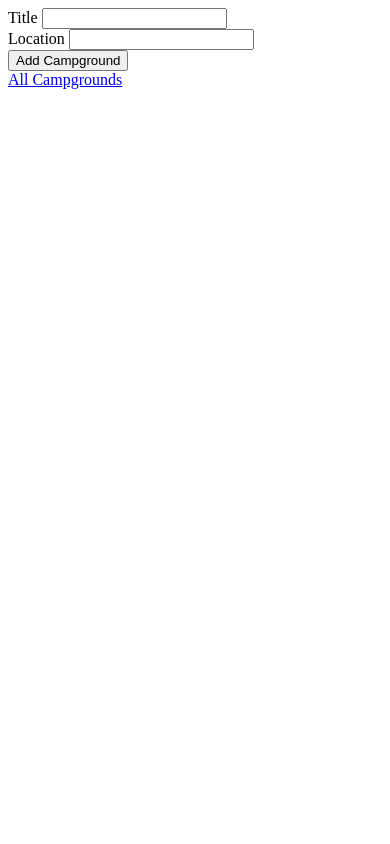
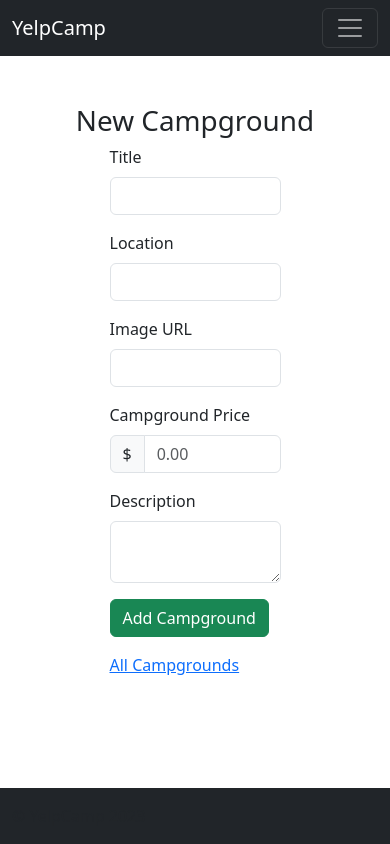
Before and after one commit to jackpendley/YelpCamp, a Node server app: page /campgrounds/new in a window 390 px wide. Run offline with Node 20, Linux system fonts and the light colour scheme; some libraries are stand-ins or nearby versions.

Commit message:
Finished basic styles and layouts bootstrap

```diff
--- a/app.js
+++ b/app.js
@@ -1,6 +1,7 @@
 const express = require('express');
 const path = require('path');
 const mongoose = require('mongoose');
+const ejsMate = require('ejs-mate');
 const methodOverride = require('method-override');
 const Campground = require('./models/campground');
 
@@ -14,7 +15,7 @@ db.once("open", () => {
 
 const app = express();
 
-
+app.engine('ejs', ejsMate);
 app.set('view engine', 'ejs');
 app.set('views', path.join(__dirname, 'views'))
 
--- a/models/campground.js
+++ b/models/campground.js
@@ -3,7 +3,8 @@ const Schema = mongoose.Schema;
 
 const CampgroundSchema = new Schema({
     title: String,
-    price: String,
+    image: String,
+    price: Number,
     description: String,
     location: String
 });
--- a/package.json
+++ b/package.json
@@ -11,6 +11,7 @@
   "license": "ISC",
   "dependencies": {
     "ejs": "^3.1.9",
+    "ejs-mate": "^4.0.0",
     "express": "^4.18.2",
     "method-override": "^3.0.0",
     "mongoose": "^7.5.3",
--- a/seeds/index.js
+++ b/seeds/index.js
@@ -19,9 +19,13 @@ const seedDB = async () => {
     await Campground.deleteMany({});
     for (let i = 0; i < 50; i++) {
         const random1000 = Math.floor(Math.random() * 1000);
+        const price = Math.floor(Math.random() * 20) + 10;
         const camp = new Campground({
             location: `${cities[random1000].city}, ${cities[random1000].state}`,
-            title: `${sample(descriptors)} ${sample(places)}`
+            title: `${sample(descriptors)} ${sample(places)}`,
+            image: 'https://source.unsplash.com/collection/483251',
+            description: 'fill later',
+            price
         })
         await camp.save();
     }
--- a/views/campgrounds/new.ejs
+++ b/views/campgrounds/new.ejs
@@ -1,26 +1,38 @@
-<!DOCTYPE html>
-<html lang="en">
+<% layout('layouts/boilerplate') %>
+<div class="row">
+    <h1 class="text-center">New Campground</h1>
+    <div class="col-6 offset-3">
+        <form action="/campgrounds" method="POST">
+            <div class="mb-3">
+                <label class="form-label" for="title">Title</label>
+                <input class="form-control" type="text" id="title" name="campground[title]">
+            </div>
 
-<head>
-    <meta charset="UTF-8">
-    <meta name="viewport" content="width=device-width, initial-scale=1.0">
-    <title>New Campground</title>
-</head>
+            <div class="mb-3">
+                <label class="form-label" for="location">Location</label>
+                <input class="form-control" type="text" id="location" name="campground[location]">
+            </div>
 
-<body>
-    <form action="/campgrounds" method="POST">
-        <div>
-            <label for="title">Title</label>
-            <input type="text" id="title" name="campground[title]">
-        </div>
-        <div>
-            <label for="location">Location</label>
-            <input type="text" id="location" name="campground[location]">
-        </div>
-        <button>Add Campground</button>
-    </form>
-    <a href="/campgrounds">All Campgrounds</a>
+            <div class="mb-3">
+                <label class="form-label" for="image">Image URL</label>
+                <input class="form-control" type="text" id="image" name="campground[image]">
+            </div>
+            <div class="mb-3">
+                <label class="form-label" for="price">Campground Price</label>
+                <div class="input-group">
+                    <span class="input-group-text" id="price-label">$</span>
+                    <input type="text" class="form-control" id="price" placeholder="0.00" aria-label="price" aria-describedby="price-label" name="campground[price]">
+                </div>
+            </div>
 
-</body>
-
-</html>
+            <div class="mb-3">
+                <label class="form-label" for="description">Description</label>
+                <textarea class="form-control" type="text" id="description" name="campground[decsription]"></textarea>
+            </div>
+            <div class="mb-3">
+                <button class="btn btn-success">Add Campground</button>
+            </div>
+        </form>
+        <a href="/campgrounds">All Campgrounds</a>
+    </div>
+</div>
--- /dev/null
+++ b/views/layouts/boilerplate.ejs
@@ -0,0 +1,27 @@
+<!DOCTYPE html>
+<html lang="en">
+
+<head>
+    <meta charset="UTF-8">
+    <meta name="viewport" content="width=device-width, initial-scale=1.0">
+    <title>YelpCamp</title>
+
+    <link href="https://cdn.jsdelivr.net/npm/bootstrap@5.3.2/dist/css/bootstrap.min.css" rel="stylesheet"
+        integrity="sha384-T3c6CoIi6uLrA9TneNEoa7RxnatzjcDSCmG1MXxSR1GAsXEV/Dwwykc2MPK8M2HN" crossorigin="anonymous">
+</head>
+
+<body class="d-flex flex-column vh-100">
+    <%- include('../partials/navbar') %>
+    <main class="container mt-5">
+        <%- body %>
+    </main>
+    <%- include('../partials/footer') %>
+    <script src="https://cdn.jsdelivr.net/npm/@popperjs/core@2.11.8/dist/umd/popper.min.js"
+        integrity="sha384-I7E8VVD/ismYTF4hNIPjVp/Zjvgyol6VFvRkX/vR+Vc4jQkC+hVqc2pM8ODewa9r"
+        crossorigin="anonymous"></script>
+    <script src="https://cdn.jsdelivr.net/npm/bootstrap@5.3.2/dist/js/bootstrap.min.js"
+        integrity="sha384-BBtl+eGJRgqQAUMxJ7pMwbEyER4l1g+O15P+16Ep7Q9Q+zqX6gSbd85u4mG4QzX+"
+        crossorigin="anonymous"></script>
+</body>
+
+</html>
--- /dev/null
+++ b/views/partials/footer.ejs
@@ -0,0 +1,5 @@
+<footer class="footer bg-dark py-3 mt-auto">
+    <div class="container">
+        <span class="text-muted">&copy; YelpCamp 2023</span>
+    </div>
+</footer>
--- /dev/null
+++ b/views/partials/navbar.ejs
@@ -0,0 +1,16 @@
+<nav class="navbar sticky-top navbar-expand-lg navbar-dark bg-dark">
+    <div class="container-fluid">
+        <a class="navbar-brand" href="#">YelpCamp</a>
+        <button class="navbar-toggler" type="button" data-bs-toggle="collapse" data-bs-target="#navbarNavAltMarkup"
+            aria-controls="navbarNavAltMarkup" aria-expanded="false" aria-label="Toggle navigation">
+            <span class="navbar-toggler-icon"></span>
+        </button>
+        <div class="collapse navbar-collapse" id="navbarNavAltMarkup">
+            <div class="navbar-nav">
+                <a class="nav-link" href="/">Home</a>
+                <a class="nav-link" href="/campgrounds">Campgrounds</a>
+                <a class="nav-link" href="/campgrounds/new">New Campgrounds</a>
+            </div>
+        </div>
+    </div>
+</nav>
```
Also changed, not shown: views/campgrounds/edit.ejs (+35 -24 lines), views/campgrounds/index.ejs (+23 -22 lines), views/campgrounds/show.ejs (+25 -24 lines), 1 other file.
